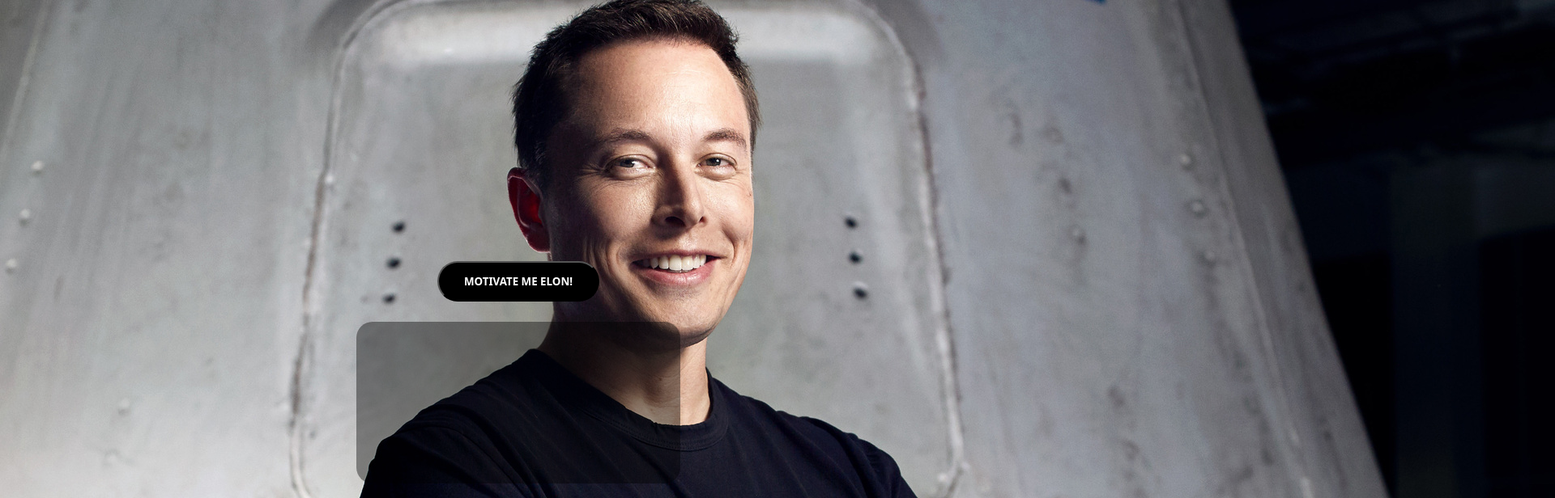
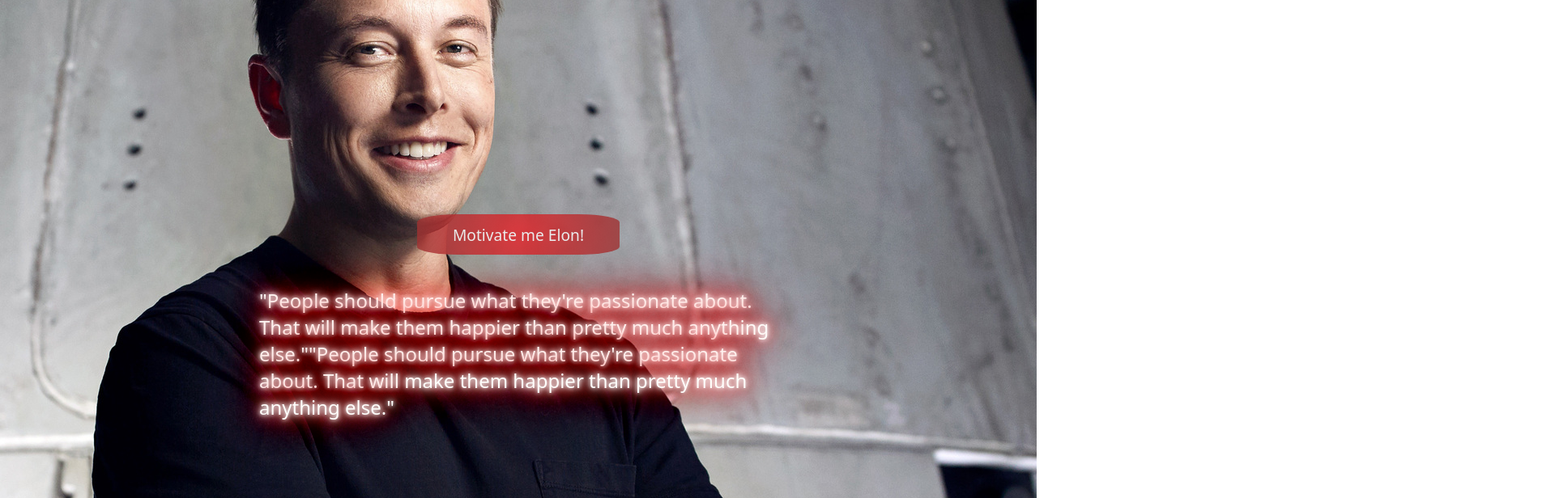
Before and after one commit to eren-eroglu/elon-musk-quote-generator, a plain HTML site: page index.html in a window 1280 px wide. Shown: the top 616 px of the page at 81% size, 1920 px wide, since content can reach past the window. Drawn offline with Linux system fonts and the light colour scheme.

Commit message:
Problems has been fixed

```diff
--- a/index.html
+++ b/index.html
@@ -8,10 +8,10 @@
     <link rel="stylesheet" href="style.css">
 </head>
 <body>
-   <img src="1128983.jpg" class="elon">
-
-   <div class="center"><button onclick="newQuote()">MOTIVATE ME ELON!</button>
-    <div id="quote" class="quote"></div>
+    <div id="container">
+        <button id="motivate" onclick="newQuote()">Motivate me Elon!</button>
+        <div id="quote"><span>"People should pursue what they're passionate about. That will make them happier than pretty much anything else.""People should pursue what they're passionate about. That will make them happier than pretty much anything else."</span></div>
+    </div>
 </div>
     <script src="js.js"></script>
 </body>
--- a/js.js
+++ b/js.js
@@ -4,7 +4,7 @@ bir rastgeele elon musk qupte u istiyorum */
 
 const quotes = ["When something is important enough, you do it even if the odds are not in your favor.", "Some people don't like change, but you need to embrace change if the alternative is disaster.","I think it is possible for ordinary people to choose to be extraordinary.","Going from PayPal, I thought: ‘Well, what are some of the other problems that are likely to most affect the future of humanity?' Not from the perspective, ‘What's the best way to make money?", "Persistence is very important. You should not give up unless you are forced to give up.","I could either watch it happen or be a part of it.","Being an Entrepreneur is like eating glass and staring into the abyss of death.","On his favorite book when he was a teen, 'The Hitchhiker's Guide to the Galaxy': It taught me that the tough thing is figuring out what questions to ask, but that once you do that, the rest is really easy.","If something's important enough, you should try. Even if - the probable outcome is failure.","People work better when they know what the goal is and why. It is important that people look forward to coming to work in the morning and enjoy working.","People should pursue what they're passionate about. That will make them happier than pretty much anything else.",]
 
-
+const button = document.querySelector('#motivate')
 
 function newQuote() {
     const randomNumber = Math.floor(Math.random() * (11));
--- a/style.css
+++ b/style.css
@@ -1,64 +1,76 @@
 * {
-    padding: 0;
-    margin: 0;
-    box-sizing: border-box;
-}
-body {
-    display: flex;
-    flex-wrap: wrap;
+  padding: 0;
+  margin: 0;
 }
 
+body {
+  box-sizing: border-box;
+  font-family: system-ui, -apple-system, BlinkMacSystemFont, "Segoe UI", Roboto,
+    Oxygen, Ubuntu, Cantarell, "Open Sans", "Helvetica Neue", sans-serif;
+}
 
-.elon {
-    height: 100%;
+#container {
+  background-image: url(1128983.jpg);
+  background-repeat: no-repeat;
+  background-position: center;
+  height: 100vh;
+  width: 100vw;
+  display: flex;
+  justify-content: center;
+  align-content: center;
+  align-items: center;
+  flex-direction: column;
+  color: #FFFFFF;
+text-shadow: #FFF 0px 0px 5px, #FFF 0px 0px 10px, #FFF 0px 0px 15px, #e90505 0px 0px 20px, #ff2d2d 0px 0px 30px, #ff2d2d 0px 0px 40px, #bb0404 0px 0px 50px, #f50000 0px 0px 75px;
+color: #FFFFFF;
+}
 
-    /* Center and scale the image nicely */
-    background-position: center;
-    background-repeat: no-repeat;
-    background-size: cover;
-
+#motivate {
+  height: 50px;
+  width: 250px;
+  border: none;
+  cursor: pointer;
+  background: rgb(232, 33, 39);
+  background: radial-gradient(
+    circle,
+    rgba(232, 33, 39, 1) 0%,
+    rgba(157, 50, 50, 1) 100%
+  );
+  color: white;
+  font-family: system-ui, -apple-system, BlinkMacSystemFont, 'Segoe UI', Roboto, Oxygen, Ubuntu, Cantarell, 'Open Sans', 'Helvetica Neue', sans-serif;
+  font-size: larger;
+  transition: 0.5s ease-in;
+  opacity: 0.8;
+  border-radius: 20%;
 
 }
 
+#motivate:hover {
+    height: 50px;
+    width: 250px;
+    border: none;
+    cursor: pointer;
+    background: rgb(232, 33, 39);
+    background: radial-gradient(
+      circle,
+      rgb(240, 73, 79) 0%,
+      rgba(157, 50, 50, 1) 100%
+    );
+    transition: 0.5s ease-in;
+  }
 
+  #quote {
+    height: 20%;
+    width: 50%;
 
-.center {
-   position: absolute;
-    width: 100%;
-    height: 100%;
+    color: rgb(255, 254, 251);
+    padding: 20px;
+    font-size: 24px;
+    margin-top: 20px;
 
-    display: flex;
-    justify-content: center;
-    align-items: center;
-    flex-flow: column;
-    margin-top: 60px;
-    }
+  }
 
-.quote {
-    background-color: rgba(0, 0, 0, 0.4);
-    border-radius: 20px;
-    width: 400px;
-    height: 200px;
-    margin-top: 25px;
-    display: flex;
-    justify-content: center;
-    padding-top: 60px;
-    color: white;
-    font-family: system-ui, -apple-system, BlinkMacSystemFont, 'Segoe UI', Roboto, Oxygen, Ubuntu, Cantarell, 'Open Sans', 'Helvetica Neue', sans-serif;
-}
+  span {
+    text-align: center;
 
-button {
-    height: 50px;
-    width: 200px;
-    background-color: black;
-    color: white;
-    border-radius: 100px;
-    font-family: system-ui, -apple-system, BlinkMacSystemFont, 'Segoe UI', Roboto, Oxygen, Ubuntu, Cantarell, 'Open Sans', 'Helvetica Neue', sans-serif;
-    transition: 0.2s;
-    font-weight:700;
-}
-button:hover{
-    cursor: pointer;
-    background-color: white;
-    color: black;
-}
+  }
```
